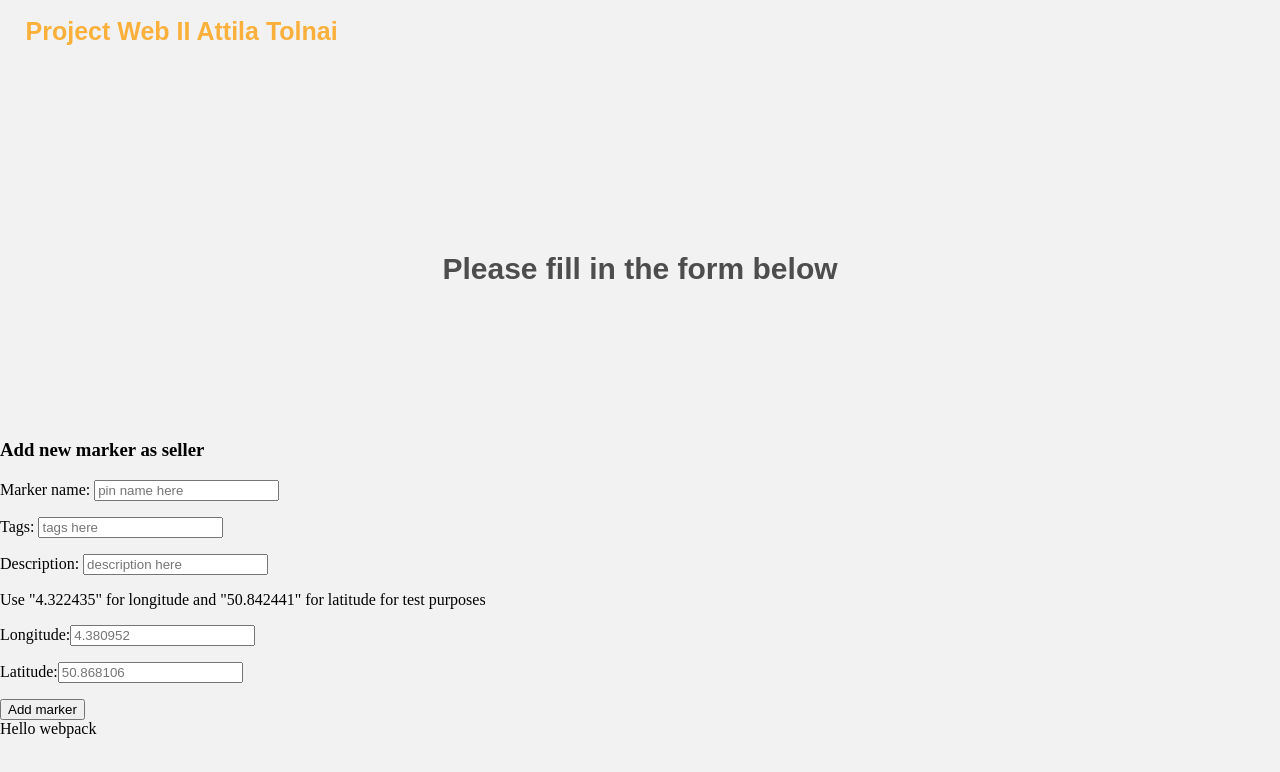
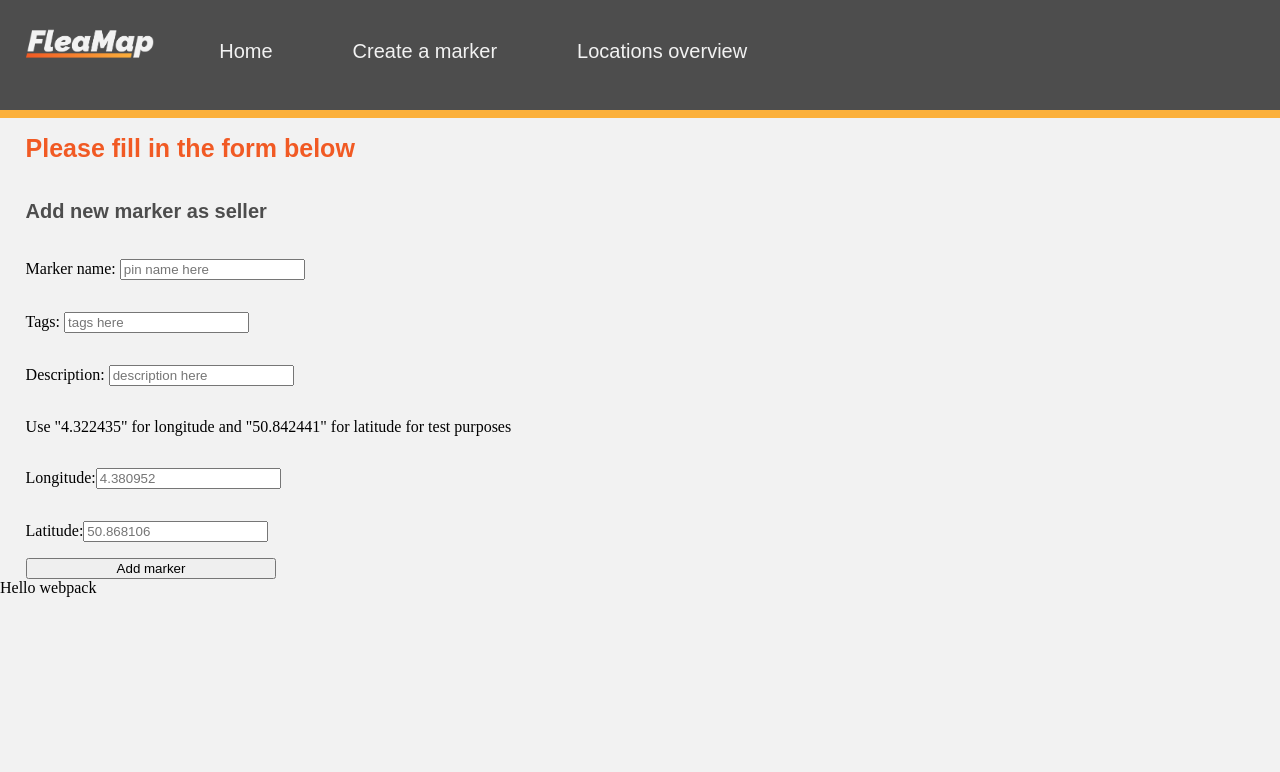
Before and after one commit to EHB-MCT/web2-frontend-attilatolnai, a website built with webpack: page docs/pages/createSeller.html in a window 1280 px wide. Built offline with nearby package versions, Linux system fonts and the light colour scheme.

Commit message:
Css for createSeller
Doing css for createSeller.html

```diff
--- a/docs/css/style.css
+++ b/docs/css/style.css
@@ -63,6 +63,9 @@ h2{
     font-weight: bold;
 
 }
+#seller{
+    color: #F15A24;
+}
 #visitor-a{
     color: #4D4D4D;
     padding: 2%;
@@ -85,3 +88,17 @@ h2{
     font-size: 20px;
     font-family: Arial, Helvetica, sans-serif;
 }
+form{
+    display: flex;
+    flex-direction: column;
+    justify-content: center;
+    margin-left: 2%;
+}
+form h3{
+    color: #4D4D4D;
+    font-size: 20px;
+    font-family: Arial, Helvetica, sans-serif;
+}
+button{
+    width: 20%;
+}
--- a/docs/pages/createSeller.html
+++ b/docs/pages/createSeller.html
@@ -3,23 +3,24 @@
   <head>
     <meta charset="utf-8" />
     <!-- Css links -->
-    <link rel="stylesheet" type="text/css" href="/docs/css/style.css">
+    <link rel="stylesheet" type="text/css" href="../css/style.css">
     <!-- Page title -->
     <title>Getting Started</title>
     <!-- Javascript link -->
 
-    <script src="/docs/js/addMarker.js"></script>
+    <script src="../js/addMarker.js"></script>
     <!-- <script src="js/map.js" defer></script> -->
   </head>
   <body>
-    <h1>Project Web II Attila Tolnai</h1>
-    <p><a href="/docs/index.html">Home</a></p>
-    <p><a href="/docs/pages/createMarker.html">Create a marker</a></p>
-    <p><a href="/docs/pages/information.html">Locations overview</a></p>
-    <script src="main.js"></script>
-    <div id="container"></div>
+    <article>
+      <!-- <h1>Project Web II Attila Tolnai</h1> -->
+      <img src="../img/LogoWhite.png">
+      <a href="../index.html">Home</a>
+      <a href="createMarker.html">Create a marker</a>
+      <a href="information.html">Locations overview</a>
+    </article>
 
-    <h2>Please fill in the form below</h2>
+    <h1 id="seller">Please fill in the form below</h1>
     <form id="form" method="post">
         <h3>Add new marker as seller</h3>
         <p>Marker name: <input id="pin_name" type="text" name="pin_name" placeholder="pin name here"></p>
```
Also changed, not shown: docs/index.html (+3 -0 lines).
